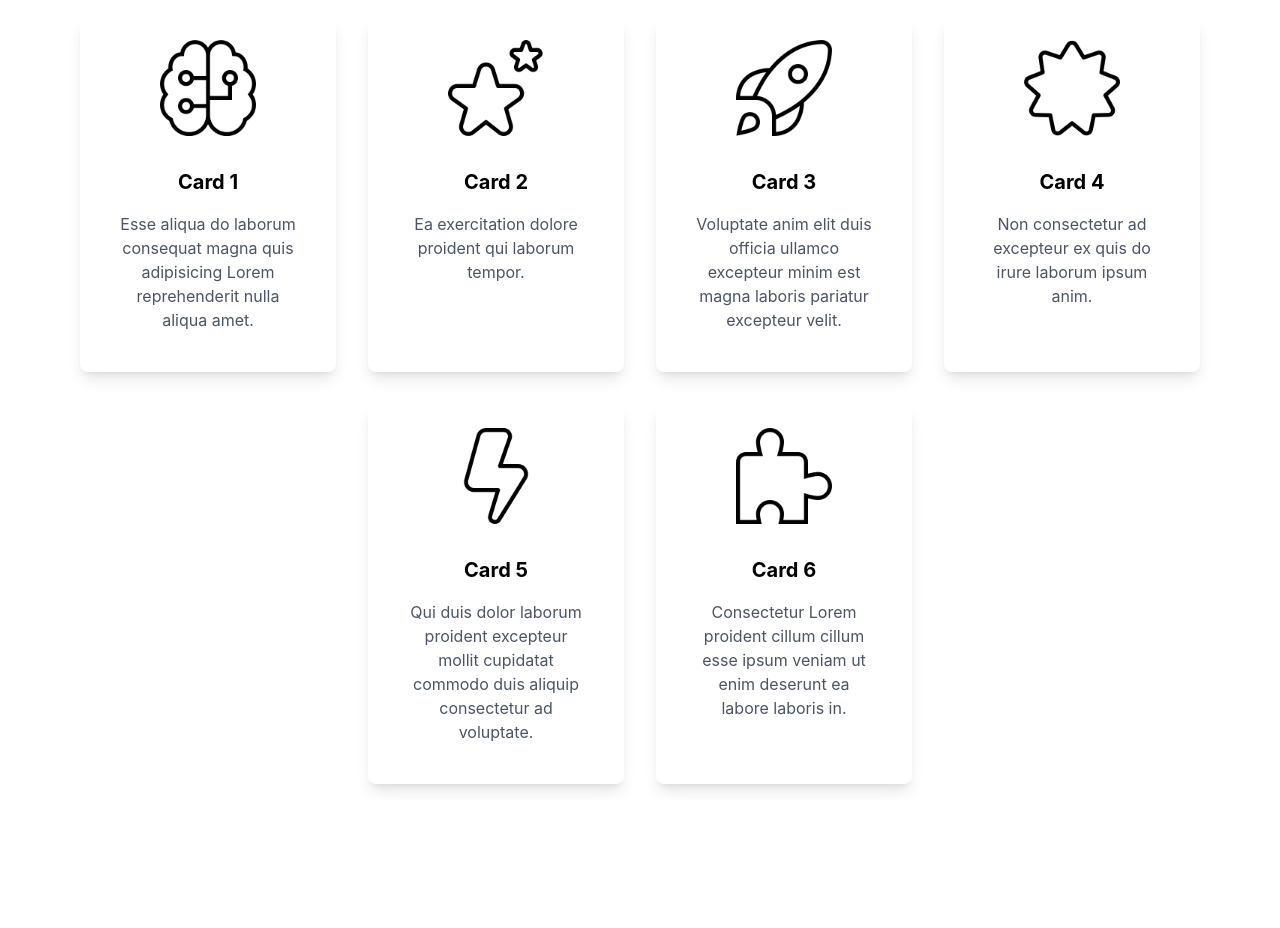
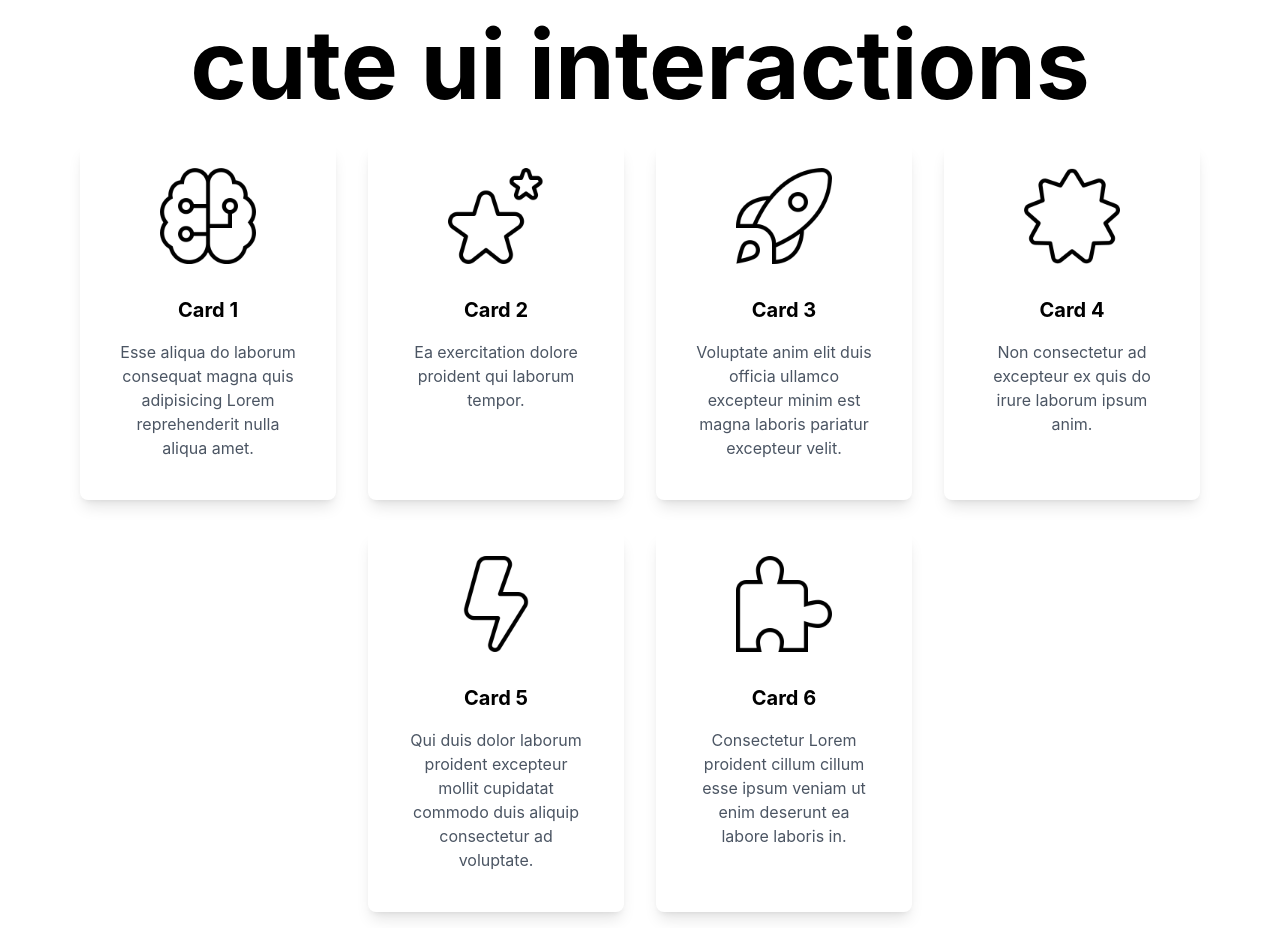
Before and after one commit to yafira/cute-ui-interactions, a React (Create React App) app: page / in a window 1280 px wide. Before the commit the page ends 800 px from the top, so only its background shows below. Built offline with nearby package versions, Linux system fonts and the light colour scheme.

Commit message:
added header

```diff
--- a/src/App.js
+++ b/src/App.js
@@ -1,6 +1,14 @@
 import React from 'react'
 import Card from './components/Card'
 import { loremIpsum } from 'lorem-ipsum'
+
+const Header = () => {
+	return (
+		<header className='bg-white text-black text-center py-4'>
+			<h1 className='text-8xl font-bold'>cute ui interactions</h1>
+		</header>
+	)
+}
 
 function App() {
 	const colors = [
@@ -78,6 +86,7 @@ function App() {
 
 	return (
 		<>
+			<Header />
 			<div className='flex justify-center flex-wrap'>
 				{colors.map((color, index) => (
 					<Card
```
